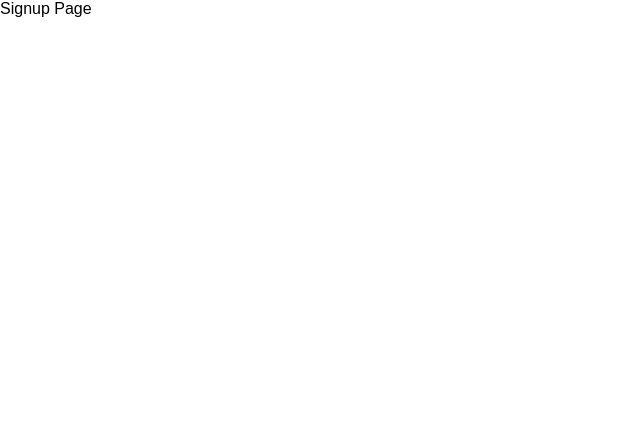
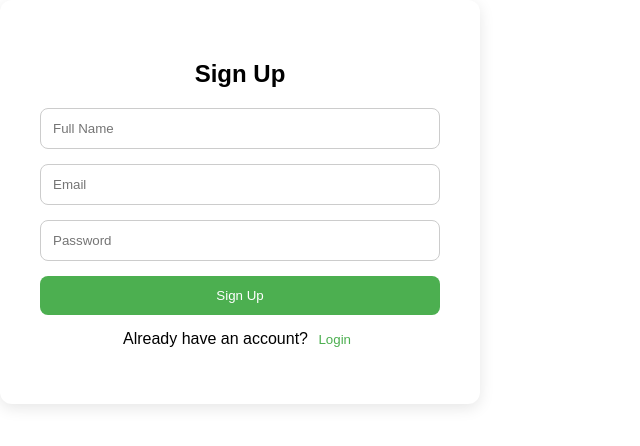
Before and after one commit to helloservices00-blip/super-customer-frontend, a React (Vite) app: page /signup in a window 1280 px wide. Shown: the top 446 px of the page, without its empty margins (0-640 px from the left). Built offline with nearby package versions, Linux system fonts and the light colour scheme.

Commit message:
Update Signup.jsx

```diff
--- a/src/pages/Signup.jsx
+++ b/src/pages/Signup.jsx
@@ -1,4 +1,61 @@
-import React from "react";
-export default function Signup() {
-  return <div>Signup Page</div>;
+import React, { useState } from "react";
+
+function SignupPage({ switchToLogin }) {
+  const [name, setName] = useState("");
+  const [email, setEmail] = useState("");
+  const [password, setPassword] = useState("");
+
+  const handleSignup = (e) => {
+    e.preventDefault();
+    // Call backend signup API
+    console.log("Signing up:", { name, email, password });
+  };
+
+  return (
+    <div style={{
+      background: "#fff",
+      padding: "40px",
+      borderRadius: "12px",
+      boxShadow: "0 4px 15px rgba(0,0,0,0.1)",
+      width: "100%",
+      maxWidth: "400px",
+      textAlign: "center"
+    }}>
+      <h2 style={{ marginBottom: "20px" }}>Sign Up</h2>
+      <form onSubmit={handleSignup} style={{ display: "flex", flexDirection: "column", gap: "15px" }}>
+        <input
+          type="text"
+          placeholder="Full Name"
+          value={name}
+          onChange={(e) => setName(e.target.value)}
+          required
+          style={{ padding: "12px", borderRadius: "8px", border: "1px solid #ccc" }}
+        />
+        <input
+          type="email"
+          placeholder="Email"
+          value={email}
+          onChange={(e) => setEmail(e.target.value)}
+          required
+          style={{ padding: "12px", borderRadius: "8px", border: "1px solid #ccc" }}
+        />
+        <input
+          type="password"
+          placeholder="Password"
+          value={password}
+          onChange={(e) => setPassword(e.target.value)}
+          required
+          style={{ padding: "12px", borderRadius: "8px", border: "1px solid #ccc" }}
+        />
+        <button type="submit" style={{ padding: "12px", borderRadius: "8px", border: "none", background: "#4CAF50", color: "#fff", cursor: "pointer" }}>
+          Sign Up
+        </button>
+      </form>
+      <p style={{ marginTop: "15px" }}>
+        Already have an account? <button onClick={switchToLogin} style={{ color: "#4CAF50", border: "none", background: "none", cursor: "pointer" }}>Login</button>
+      </p>
+    </div>
+  );
 }
+
+export default SignupPage;
```
